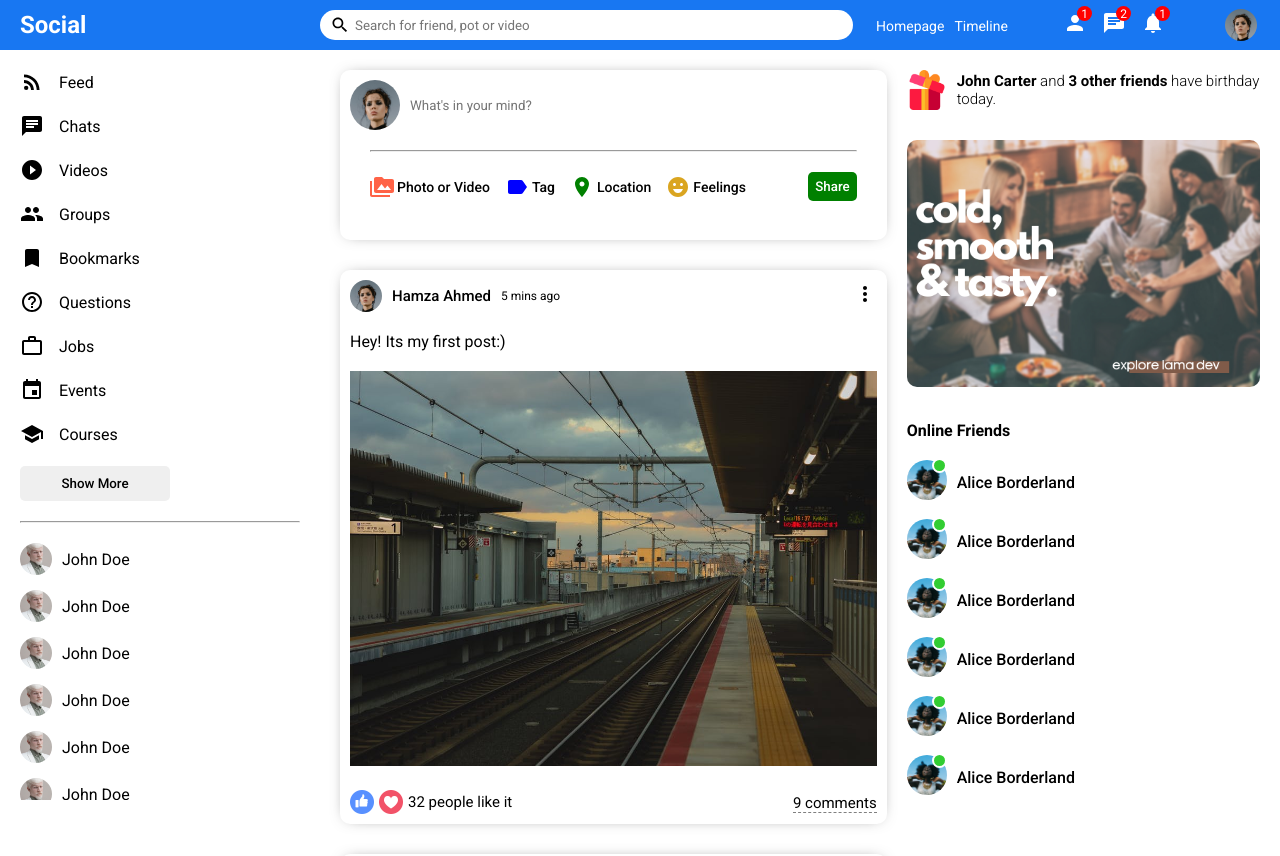
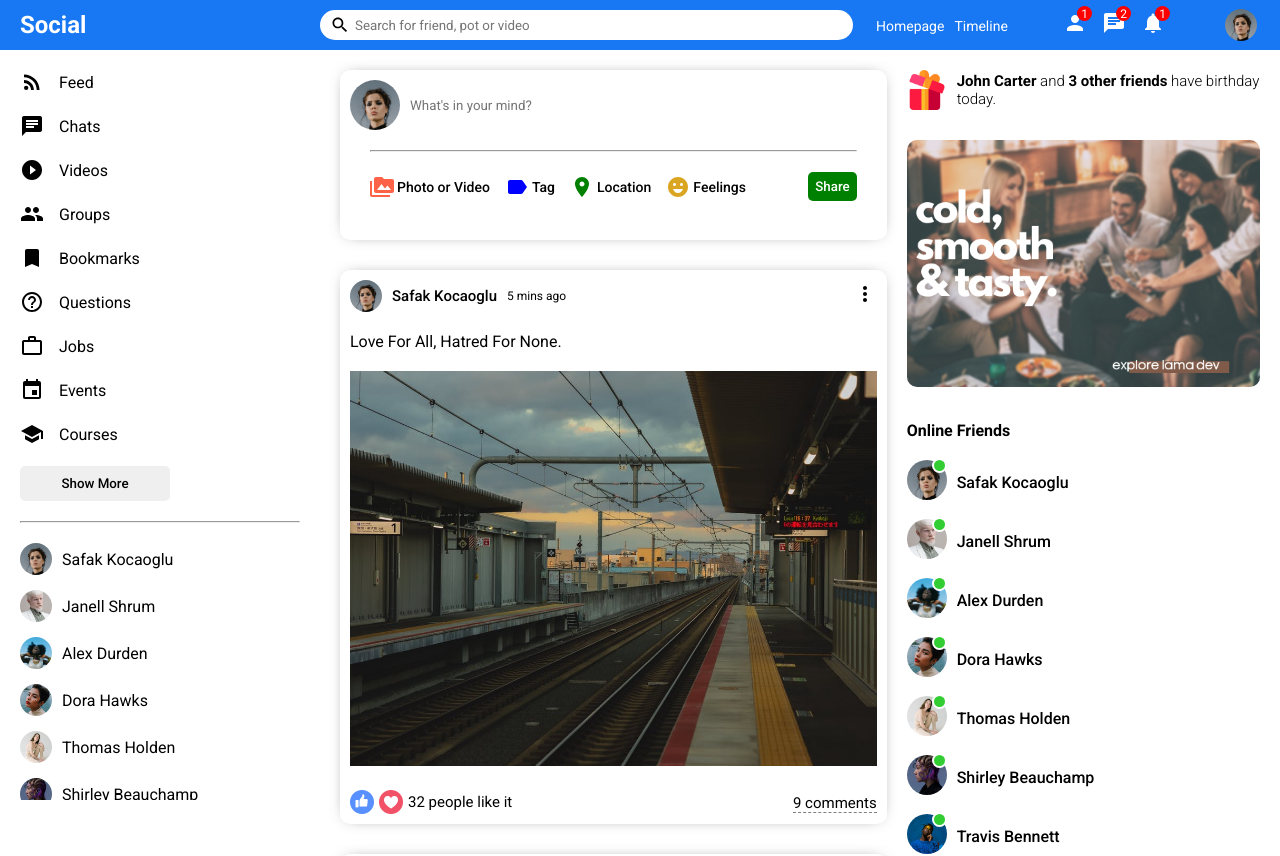
Before and after one commit to hamz-aa/react-projects, a React (Create React App) app in the folder social-media-app/: page / in a window 1280 px wide. Shown: the top 856 px of the page. Built offline with nearby package versions, Linux system fonts and the light colour scheme.

Commit message:
making components dynamic

```diff
--- /dev/null
+++ b/social-media-app/src/components/closeFriends/CloseFriends.jsx
@@ -0,0 +1,10 @@
+import "./closeFriends.css";
+
+export default function CloseFriends({ user }) {
+  return (
+    <li className="sidebar-friend">
+      <img className="sidebar-friend-img" src={user.profilePicture} alt="" />
+      <span className="sidebar-friend-name">{user.username}</span>
+    </li>
+  );
+}
--- /dev/null
+++ b/social-media-app/src/components/closeFriends/closeFriends.css
@@ -0,0 +1,13 @@
+.sidebar-friend {
+  display: flex;
+  align-items: center;
+  margin-bottom: 15px;
+}
+
+.sidebar-friend-img {
+  width: 32px;
+  height: 32px;
+  border-radius: 50%;
+  object-fit: cover;
+  margin-right: 10px;
+}
--- a/social-media-app/src/components/feed/Feed.jsx
+++ b/social-media-app/src/components/feed/Feed.jsx
@@ -1,17 +1,16 @@
 import Post from "../post/Post";
 import Share from "../share/Share";
 import "./feed.css";
+import { Posts } from "../../dummyData";
 
 export default function Feed() {
   return (
     <div className="feed">
       <div className="feed-wrapper">
         <Share />
-        <Post />
-        <Post />
-        <Post />
-        <Post />
-        <Post />
+        {Posts.map((p) => (
+          <Post post={p} key={p.id} />
+        ))}
       </div>
     </div>
   );
--- /dev/null
+++ b/social-media-app/src/components/online/Online.jsx
@@ -0,0 +1,17 @@
+import "./online.css";
+
+export default function Online({ user }) {
+  return (
+    <li className="rightbar-friend">
+      <div className="rightbar-profile-img-container">
+        <img
+          src={user.profilePicture}
+          alt=""
+          className="rightbar-profile-img"
+        />
+        <span className="rightbar-online"></span>
+      </div>
+      <span className="rightbar-username">{user.username}</span>
+    </li>
+  );
+}
--- /dev/null
+++ b/social-media-app/src/components/online/online.css
@@ -0,0 +1,36 @@
+.rightbar-friend {
+  display: flex;
+  align-items: center;
+  margin-bottom: 15px;
+}
+
+.rightbar-profile-img-container {
+  margin-right: 10px;
+  position: relative;
+}
+
+.rightbar-profile-img {
+  width: 40px;
+  height: 40px;
+  border-radius: 50%;
+  object-fit: cover;
+}
+
+.rightbar-online {
+  width: 15px;
+  height: 15px;
+  border-radius: 50%;
+  background-color: limegreen;
+  position: absolute;
+  top: -2px;
+  right: 0;
+  border: 2px solid white;
+}
+
+.rightbar-username {
+  font-weight: 500;
+}
+
+.rightbar-title {
+  margin-bottom: 20px;
+}
--- a/social-media-app/src/components/post/Post.jsx
+++ b/social-media-app/src/components/post/Post.jsx
@@ -1,36 +1,41 @@
 import { MoreVert } from "@mui/icons-material";
 import "./post.css";
+import { Users } from "../../dummyData";
 
-export default function Post() {
+export default function Post({ post }) {
   return (
     <div className="post">
       <div className="post-wrapper">
         <div className="post-top">
           <div className="post-top-left">
             <img
-              src="assets/person/1.jpeg"
+              src={Users.filter((u) => u.id === post.userId)[0].profilePicture}
               className="post-profile-img"
               alt=""
             />
-            <span className="post-username">Hamza Ahmed</span>
-            <span className="post-date">5 mins ago</span>
+            <span className="post-username">
+              {Users.filter((u) => u.id === post.userId)[0].username}
+            </span>
+            <span className="post-date">{post.date}</span>
           </div>
           <div className="post-top-right">
             <MoreVert />
           </div>
         </div>
         <div className="post-center">
-          <span className="post-text">Hey! Its my first post:)</span>
-          <img src="assets/post/1.jpeg" className="post-img" alt="" />
+          <span className="post-text">{post?.desc}</span>
+          <img src={post.photo} className="post-img" alt="" />
         </div>
         <div className="post-bottom">
           <div className="post-bottom-left">
             <img src="assets/like.png" className="like-icon" alt="" />
             <img src="assets/heart.png" className="like-icon" alt="" />
-            <span className="post-like-counter">32 people like it</span>
+            <span className="post-like-counter">
+              {post.like} people like it
+            </span>
           </div>
           <div className="post-bottom-right">
-            <span className="post-comment-text">9 comments</span>
+            <span className="post-comment-text">{post.comment} comments</span>
           </div>
         </div>
       </div>
--- a/social-media-app/src/components/rightbar/Rightbar.jsx
+++ b/social-media-app/src/components/rightbar/Rightbar.jsx
@@ -1,4 +1,6 @@
 import "./rightbar.css";
+import { Users } from "../../dummyData";
+import Online from "../online/Online";
 
 export default function Rightbar() {
   return (
@@ -13,72 +15,9 @@ export default function Rightbar() {
         <img src="assets/ad.png" alt="" className="rightbar-ad" />
         <h4 className="rightbar-title">Online Friends</h4>
         <ul className="rightbar-friend-list">
-          <li className="rightbar-friend">
-            <div className="rightbar-profile-img-container">
-              <img
-                src="assets/person/3.jpeg"
-                alt=""
-                className="rightbar-profile-img"
-              />
-              <span className="rightbar-online"></span>
-            </div>
-            <span className="rightbar-username">Alice Borderland</span>
-          </li>
-          <li className="rightbar-friend">
-            <div className="rightbar-profile-img-container">
-              <img
-                src="assets/person/3.jpeg"
-                alt=""
-                className="rightbar-profile-img"
-              />
-              <span className="rightbar-online"></span>
-            </div>
-            <span className="rightbar-username">Alice Borderland</span>
-          </li>
-          <li className="rightbar-friend">
-            <div className="rightbar-profile-img-container">
-              <img
-                src="assets/person/3.jpeg"
-                alt=""
-                className="rightbar-profile-img"
-              />
-              <span className="rightbar-online"></span>
-            </div>
-            <span className="rightbar-username">Alice Borderland</span>
-          </li>
-          <li className="rightbar-friend">
-            <div className="rightbar-profile-img-container">
-              <img
-                src="assets/person/3.jpeg"
-                alt=""
-                className="rightbar-profile-img"
-              />
-              <span className="rightbar-online"></span>
-            </div>
-            <span className="rightbar-username">Alice Borderland</span>
-          </li>
-          <li className="rightbar-friend">
-            <div className="rightbar-profile-img-container">
-              <img
-                src="assets/person/3.jpeg"
-                alt=""
-                className="rightbar-profile-img"
-              />
-              <span className="rightbar-online"></span>
-            </div>
-            <span className="rightbar-username">Alice Borderland</span>
-          </li>
-          <li className="rightbar-friend">
-            <div className="rightbar-profile-img-container">
-              <img
-                src="assets/person/3.jpeg"
-                alt=""
-                className="rightbar-profile-img"
-              />
-              <span className="rightbar-online"></span>
-            </div>
-            <span className="rightbar-username">Alice Borderland</span>
-          </li>
+          {Users.map((u) => (
+            <Online user={u} key={u.id} />
+          ))}
         </ul>
       </div>
     </div>
--- a/social-media-app/src/components/rightbar/rightbar.css
+++ b/social-media-app/src/components/rightbar/rightbar.css
@@ -33,40 +33,3 @@
   margin: 0;
   list-style: none;
 }
-
-.rightbar-friend {
-  display: flex;
-  align-items: center;
-  margin-bottom: 15px;
-}
-
-.rightbar-profile-img-container {
-  margin-right: 10px;
-  position: relative;
-}
-
-.rightbar-profile-img {
-  width: 40px;
-  height: 40px;
-  border-radius: 50%;
-  object-fit: cover;
-}
-
-.rightbar-online {
-  width: 15px;
-  height: 15px;
-  border-radius: 50%;
-  background-color: limegreen;
-  position: absolute;
-  top: -2px;
-  right: 0;
-  border: 2px solid white;
-}
-
-.rightbar-username {
-  font-weight: 500;
-}
-
-.rightbar-title {
-  margin-bottom: 20px;
-}
--- a/social-media-app/src/components/sidebar/Sidebar.jsx
+++ b/social-media-app/src/components/sidebar/Sidebar.jsx
@@ -10,6 +10,8 @@ import {
   School,
   WorkOutline,
 } from "@mui/icons-material";
+import { Users } from "../../dummyData";
+import CloseFriends from "../closeFriends/CloseFriends";
 
 export default function Sidebar() {
   return (
@@ -56,54 +58,9 @@ export default function Sidebar() {
         <button className="sidebar-button">Show More</button>
         <hr className="sidebar-hr" />
         <ul className="sidebar-friend-list">
-          <li className="sidebar-friend">
-            <img
-              className="sidebar-friend-img"
-              src="/assets/person/2.jpeg"
-              alt=""
-            />
-            <span className="sidebar-friend-name">John Doe</span>
-          </li>
-          <li className="sidebar-friend">
-            <img
-              className="sidebar-friend-img"
-              src="/assets/person/2.jpeg"
-              alt=""
-            />
-            <span className="sidebar-friend-name">John Doe</span>
-          </li>
-          <li className="sidebar-friend">
-            <img
-              className="sidebar-friend-img"
-              src="/assets/person/2.jpeg"
-              alt=""
-            />
-            <span className="sidebar-friend-name">John Doe</span>
-          </li>
-          <li className="sidebar-friend">
-            <img
-              className="sidebar-friend-img"
-              src="/assets/person/2.jpeg"
-              alt=""
-            />
-            <span className="sidebar-friend-name">John Doe</span>
-          </li>
-          <li className="sidebar-friend">
-            <img
-              className="sidebar-friend-img"
-              src="/assets/person/2.jpeg"
-              alt=""
-            />
-            <span className="sidebar-friend-name">John Doe</span>
-          </li>
-          <li className="sidebar-friend">
-            <img
-              className="sidebar-friend-img"
-              src="/assets/person/2.jpeg"
-              alt=""
-            />
-            <span className="sidebar-friend-name">John Doe</span>
-          </li>
+          {Users.map((u) => (
+            <CloseFriends user={u} key={u.id} />
+          ))}
         </ul>
       </div>
     </div>
--- a/social-media-app/src/components/sidebar/sidebar.css
+++ b/social-media-app/src/components/sidebar/sidebar.css
@@ -2,6 +2,8 @@
   flex: 3;
   height: calc(100vh - 50px);
   overflow-y: scroll;
+  position: sticky;
+  top: 50px;
 }
 
 ::-webkit-scrollbar {
@@ -53,17 +55,3 @@
   margin: 0;
   list-style: none;
 }
-
-.sidebar-friend {
-  display: flex;
-  align-items: center;
-  margin-bottom: 15px;
-}
-
-.sidebar-friend-img {
-  width: 32px;
-  height: 32px;
-  border-radius: 50%;
-  object-fit: cover;
-  margin-right: 10px;
-}
--- a/social-media-app/src/components/topbar/topbar.css
+++ b/social-media-app/src/components/topbar/topbar.css
@@ -6,6 +6,7 @@
   align-items: center;
   position: sticky;
   top: 0;
+  z-index: 99;
 }
 
 .topbar-left {
```
Also changed, not shown: social-media-app/src/dummyData.js (+10 -10 lines).
